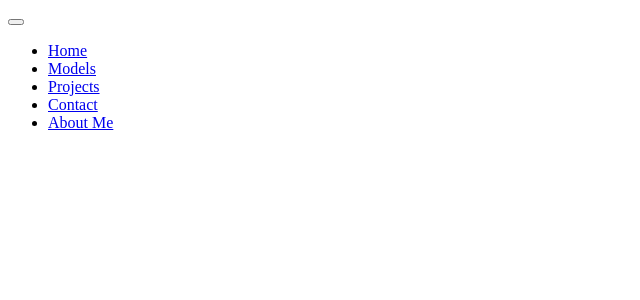
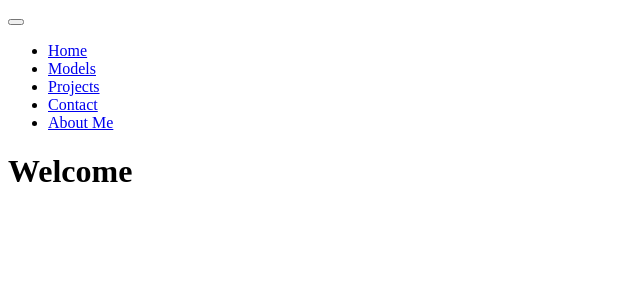
Before and after one commit to milosbunijevac/MB85Photography, a React app: page / in a window 1280 px wide. Shown: the top 300 px of the page, without its empty margins (0-640 px from the left). Built offline with nearby package versions, Linux system fonts and the light colour scheme; no server answers; the HTML template or start-up script is replaced by a standard one.

Commit message:
"added a potential display homepage option"

```diff
--- a/client/src/components/App.jsx
+++ b/client/src/components/App.jsx
@@ -39,7 +39,7 @@ class App extends React.Component {
           <div className="container-fluid">
             <div className="row content imageThumbMargin">
               <div>
-                {React.Children.map(this.props.children, child => React.cloneElement(child,
+                {React.Children.map(this.props.children || <CenterPane />, child => React.cloneElement(child,
                   {
                     modelNames: this.state.modelBucket.data,
                     path: this.props.route.path
--- a/client/src/components/CenterPane.jsx
+++ b/client/src/components/CenterPane.jsx
@@ -10,7 +10,6 @@ class CenterPane extends React.Component {
     return (
       <div>
         <h1>Welcome</h1>
-        <p>Lorem ipsum dolor sit amet, consectetur adipiscing elit, sed do eiusmod tempor incididunt ut labore et dolore magna aliqua. Ut enim ad minim veniam, quis nostrud exercitation ullamco laboris nisi ut aliquip ex ea commodo consequat. Excepteur sint occaecat cupidatat non proident, sunt in culpa qui officia deserunt mollit anim id est laborum consectetur adipiscing elit, sed do eiusmod tempor incididunt ut labore et dolore magna aliqua. Ut enim ad minim veniam, quis nostrud exercitation ullamco laboris nisi ut aliquip ex ea commodo consequat.</p>
       </div>
     );
   }
```
